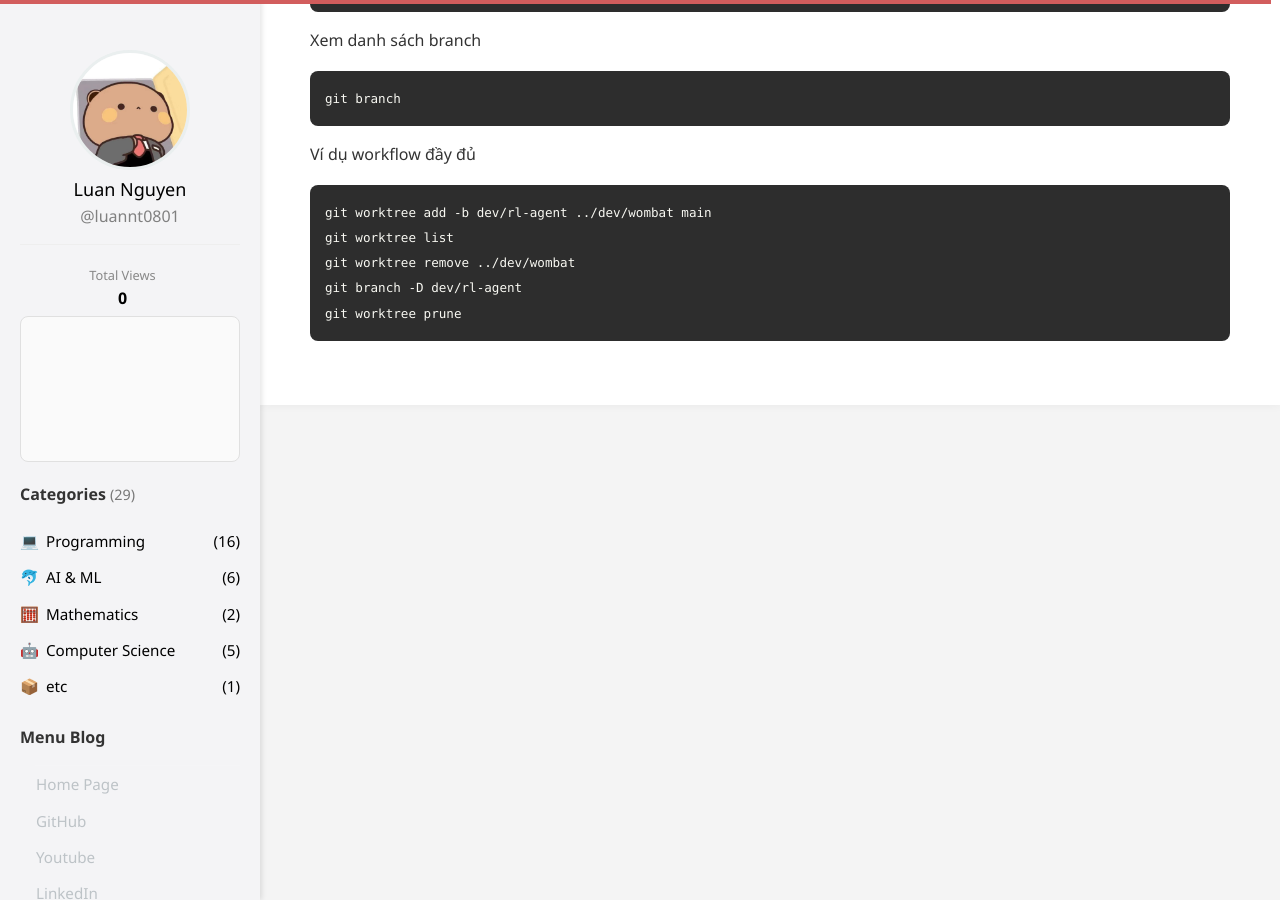
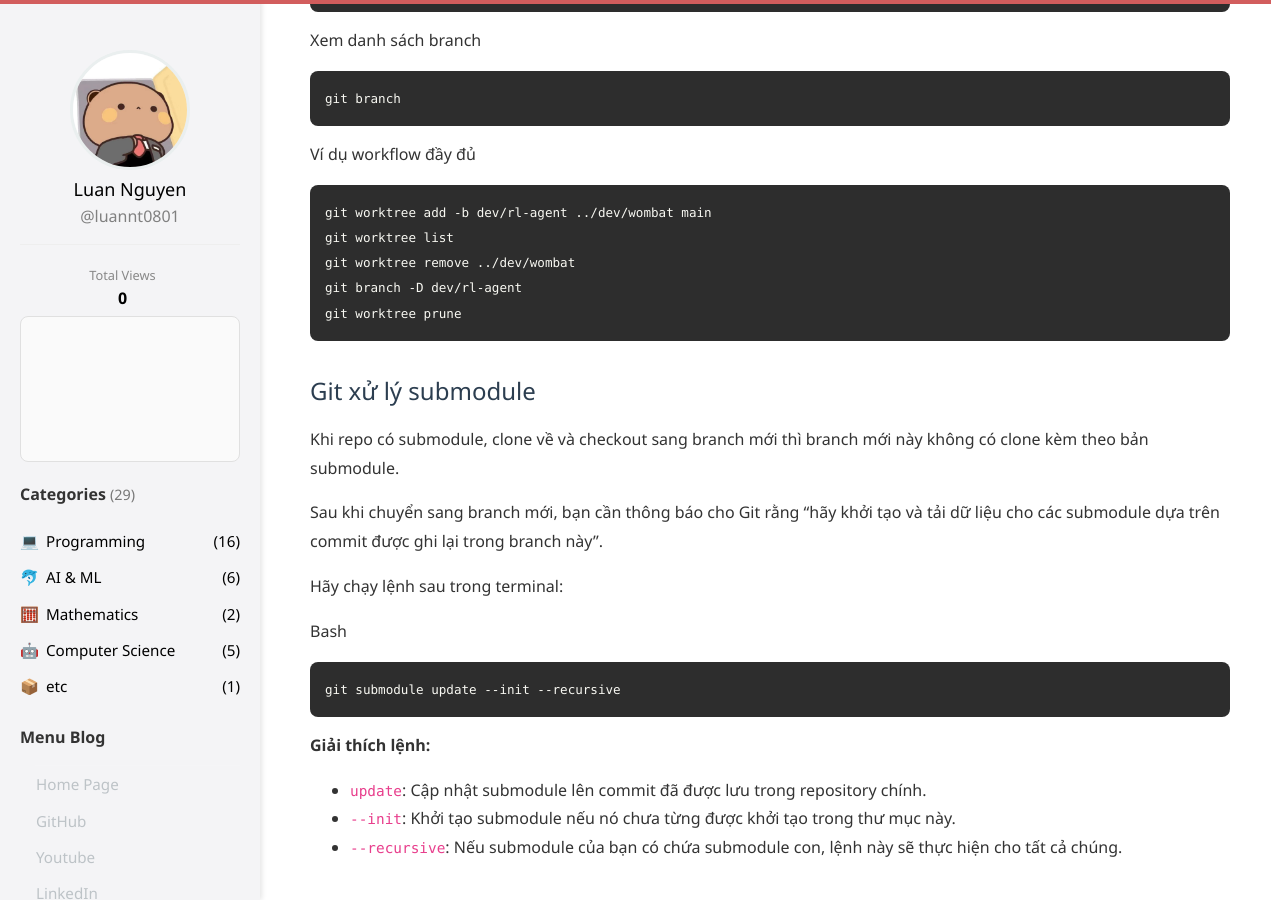
Before and after one commit to luannt0801/luannt0801.github.io, a Jekyll site: the page built from _posts/2021-01-03-Git-Command.md, in a window 1280 px wide and 900 px high, scrolled down 4114 px. Built offline with Jekyll 4.4.1, drawn with Linux system fonts in a browser that asks for light colours; nearby versions of some CDN libraries; a style sheet for code colours, icons or effects is not loaded.

Commit message:
[posts] add post

````diff
--- a/_posts/2021-01-03-Git-Command.md
+++ b/_posts/2021-01-03-Git-Command.md
@@ -183,3 +183,24 @@ git worktree remove ../dev/wombat
 git branch -D dev/rl-agent
 git worktree prune
 ```
+
+
+#### Git xử lý submodule
+
+Khi repo có submodule, clone về và checkout sang branch mới thì branch mới này không có clone kèm theo bản submodule.
+
+Sau khi chuyển sang branch mới, bạn cần thông báo cho Git rằng "hãy khởi tạo và tải dữ liệu cho các submodule dựa trên commit được ghi lại trong branch này".
+
+Hãy chạy lệnh sau trong terminal:
+
+Bash
+
+```
+git submodule update --init --recursive
+```
+
+**Giải thích lệnh:**
+
+- `update`: Cập nhật submodule lên commit đã được lưu trong repository chính.
+- `--init`: Khởi tạo submodule nếu nó chưa từng được khởi tạo trong thư mục này.
+- `--recursive`: Nếu submodule của bạn có chứa submodule con, lệnh này sẽ thực hiện cho tất cả chúng.
````
Also changed, not shown: _posts/-AI va ung dung.md (+1 -1 lines), _posts/2022-04-25-Numpy python.md (+9 -0 lines), _posts/Intersection over Union (IoU) for object detection.md (added, +31 -0 lines), _posts/Object detection.md (added, +77 -0 lines), assets/imgs_post/Pasted image 20260307222309.png (added), assets/imgs_post/Pasted image 20260308233015.png (added), assets/imgs_post/Pasted image 20260308233027.png (added), assets/imgs_post/Pasted image 20260311201100.png (added), assets/imgs_post/Pasted image 20260415194735.png (added), assets/imgs_post/Pasted image 20260415195515.png (added), assets/imgs_post/Pasted image 20260415195814.png (added).
